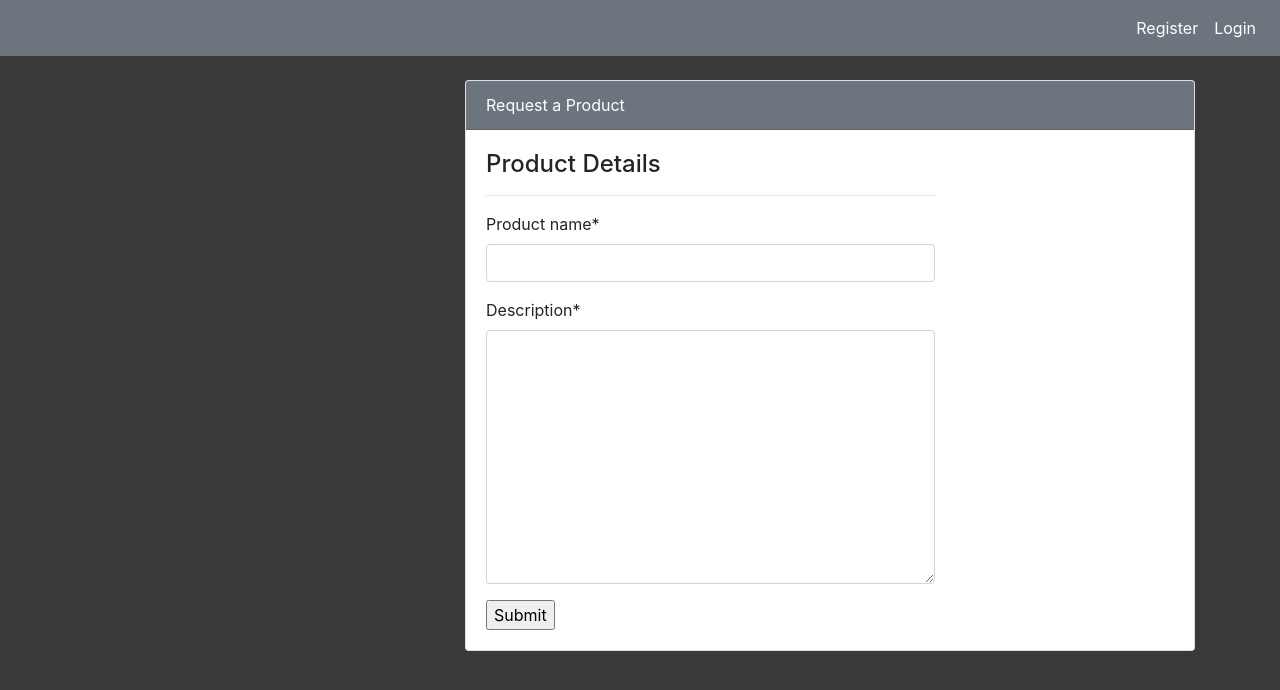
After one commit to Rishika-Raveendran/Main-Project, a Django app: page /product_request/ in a window 1280 px wide. The commit adds this page. Shown: the top 690 px of the page. Run offline with Django 3.2, Linux system fonts and the light colour scheme; parts of the project's set-up code (start-up, migrations or seed data) failed here and were passed over; some libraries are stand-ins or nearby versions.

Commit message:
notice board error

```diff
--- a/simplyfyproject/urls.py
+++ b/simplyfyproject/urls.py
@@ -23,6 +23,7 @@ from django.contrib.auth import views as auth_views
 from django.conf import settings
 from django.conf.urls.static import static
 
+
 urlpatterns = [
     path('admin/', admin.site.urls),
     path('', include('dashboard.urls')),
@@ -31,5 +32,8 @@ urlpatterns = [
     path('profile/update/',user_view.profile_update,name='user-profile-update'),
     path('',auth_views.LoginView.as_view(template_name="user/login.html"),name='user_login'),
     path('logout/',auth_views.LogoutView.as_view(template_name='user/logout.html'),name='user_logout'),
+    path('product_notice_board/',user_view.product_notice_board,name='user_product_notice_board'),
+    path('product_request/',user_view.product_request,name='user_product_request'),
+    path('accept_product_request/<int:id>/',user_view.accept_product_request,name='user_accept_product_request'),
 
 ] + static(settings.MEDIA_URL, document_root=settings.MEDIA_ROOT)
--- /dev/null
+++ b/templates/user/product_request.html
@@ -0,0 +1,38 @@
+{% extends 'partials/base.html' %}
+{% load crispy_forms_tags %}
+
+{% block content %}
+
+<div class="container">
+  <div class="row my-4">
+      <div class="col-md-4">
+
+      </div>
+      <div class="col-md-8">
+          <div class="card">
+              <div class="card-header bg-secondary text-white">
+                  Request a Product
+              </div>
+              <div class="card-body">
+                  <div class="row">
+                      <div class="col-md-8">
+                          <span class="h4"> Product Details</span>
+                          <hr>
+                          <form method="post">
+                            {% csrf_token %}
+                            {{ form|crispy }}
+
+                            <input type="submit" value="Submit">
+                          </form>
+                      </div>
+
+                  </div>
+              </div>
+          </div>
+      </div>
+
+  </div>
+
+</div>
+
+{% endblock %}
--- a/user/admin.py
+++ b/user/admin.py
@@ -1,5 +1,6 @@
 from django.contrib import admin
-from .models import Profile
+from .models import ProductRequest, Profile
 
 # Register your models here.
 admin.site.register(Profile)
+admin.site.register(ProductRequest)
--- a/user/forms.py
+++ b/user/forms.py
@@ -3,6 +3,7 @@ from django import forms
 from .models import Profile
 from django.contrib.auth.models import User
 from django.contrib.auth.forms import UserCreationForm
+from .models import ProductRequest
 
 
 class CreateUserForm(UserCreationForm):
@@ -23,3 +24,8 @@ class ProfileUpdateForm(forms.ModelForm):
     class Meta:
         model = Profile
         fields = ['address','phone','image']
+
+class ProductRequestForm(forms.ModelForm):
+    class Meta:
+        model = ProductRequest
+        fields = ('product_name', 'description')
--- a/user/models.py
+++ b/user/models.py
@@ -21,3 +21,12 @@ class Profile(models.Model):
 
     def __str__(self):
         return f'{self.staff.username}-Profile'
+
+class ProductRequest(models.Model):
+    product_name = models.CharField(max_length=255)
+    description = models.TextField()
+    requester = models.ForeignKey(User, on_delete=models.CASCADE)
+    is_accepted = models.BooleanField(default=False)
+
+    def __str__(self):
+        return self.product_name
--- a/user/views.py
+++ b/user/views.py
@@ -3,6 +3,10 @@ from multiprocessing import context
 from django.shortcuts import redirect, render
 from django.contrib.auth.forms import UserCreationForm
 from .forms import CreateUserForm , UserUpdateForm, ProfileUpdateForm
+from .models import ProductRequest
+from .forms import ProductRequestForm
+from django.urls import path
+from . import views
 
 # Create your views here.
 
@@ -41,3 +45,26 @@ def profile_update(request):
         'profile_form': profile_form,
     }
     return render(request,'user/profile_update.html', context)
+
+
+def product_request(request):
+    if request.method == 'POST':
+        form = ProductRequestForm(request.POST)
+        if form.is_valid():
+            product_request = form.save(commit=False)
+            product_request.requester = request.user
+            product_request.save()
+            return redirect('product_notice_board')
+    else:
+        form = ProductRequestForm()
+    return render(request, 'user/product_request.html', {'form': form})
+
+def product_notice_board(request):
+    product_requests = ProductRequest.objects.all()
+    return render(request, 'user/product_notice_board.html', {'product_requests': product_requests})
+
+def accept_product_request(request, product_request_id):
+    product_request = ProductRequest.objects.get(id=product_request_id)
+    product_request.is_accepted = True
+    product_request.save()
+    return redirect('product_notice_board')
```
Also changed, not shown: templates/dashboard/staff_index.html (+19 -45 lines), templates/user/accept_product_request.html (added, +18 -0 lines), templates/user/product_notice_board.html (added, +63 -0 lines), db.sqlite3, user/migrations/0004_productrequest.py (added).
